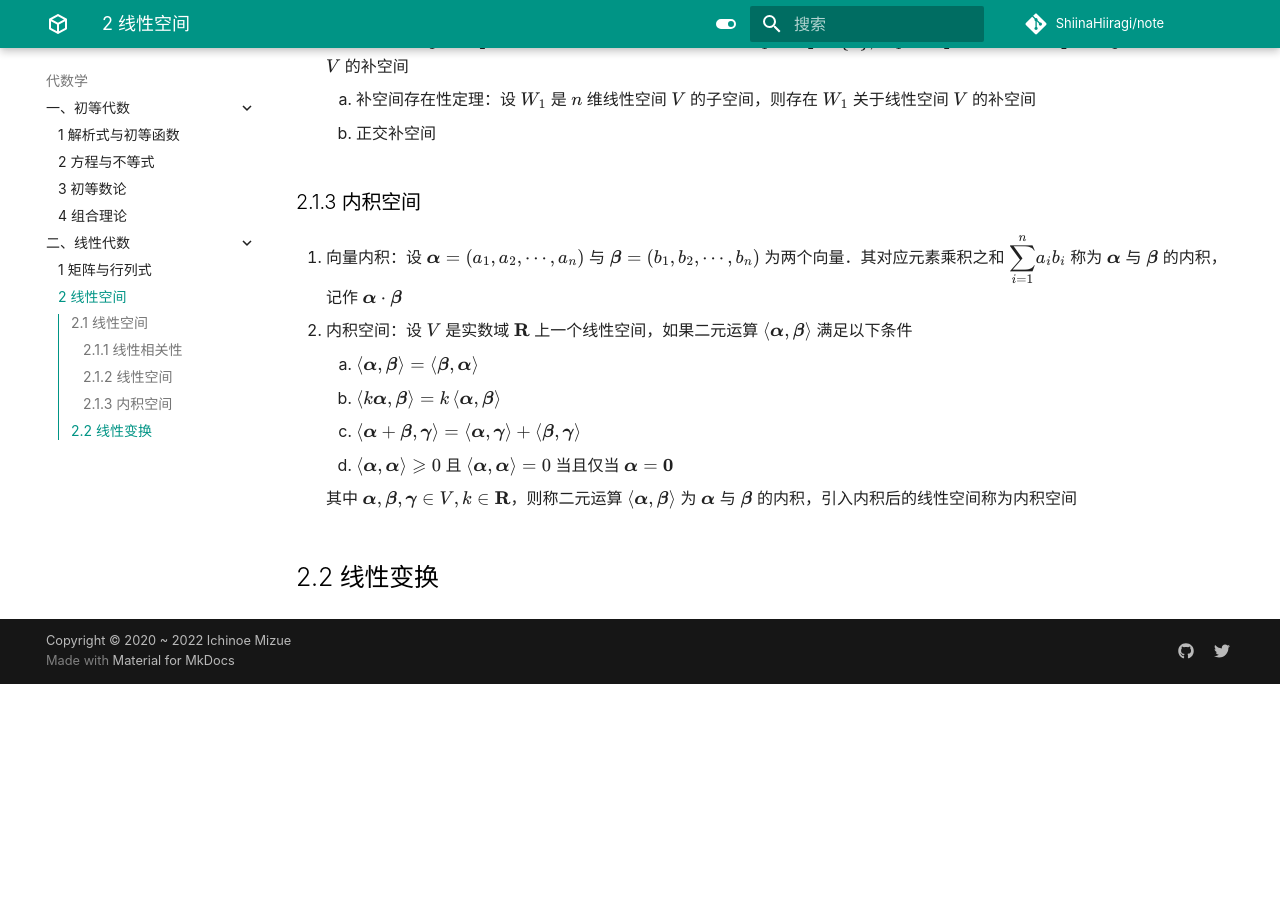
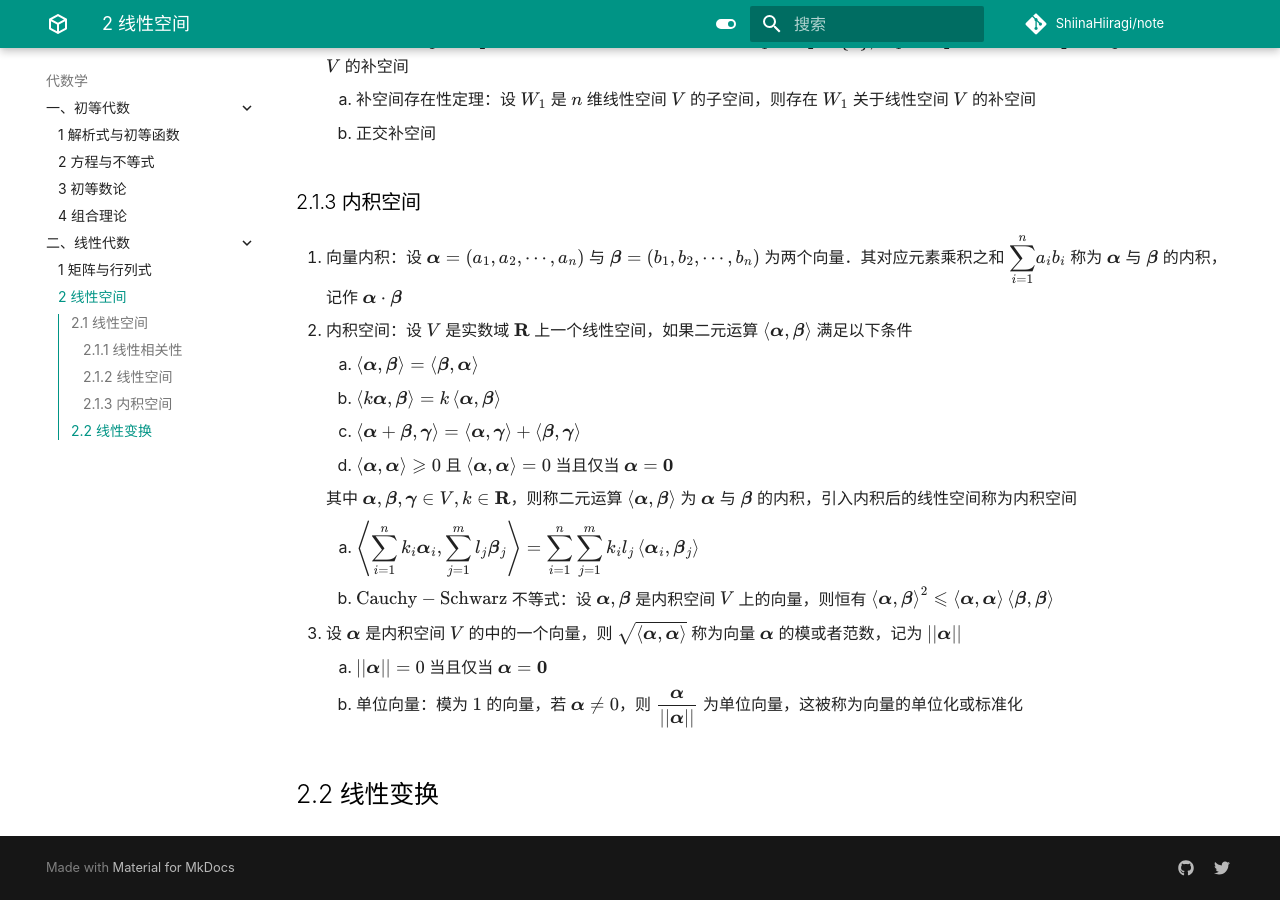
Before and after one commit to ShiinaHiiragi/note, an MkDocs documentation site: the page built from docs/alg/lin/lin.md, in a window 1280 px wide and 900 px high, scrolled down 2610 px. Built offline with MkDocs 1.6.1 and Material for MkDocs 9.7.7, drawn with Linux system fonts in a browser that asks for light colours; comment, search, counter and statistics services are not loaded; before the commit the page ends 3294 px from its top, so only the background shows below that.

Commit message:
change vec

```diff
--- a/docs/alg/lin/lin.md
+++ b/docs/alg/lin/lin.md
@@ -79,4 +79,11 @@
 
     其中 $\boldsymbol \alpha, \boldsymbol \beta, \boldsymbol \gamma \in V, k \in \mathbf R$，则称二元运算 $\left<\boldsymbol \alpha, \boldsymbol \beta\right>$ 为 $\boldsymbol \alpha$ 与 $\boldsymbol \beta$ 的内积，引入内积后的线性空间称为内积空间
 
+    1. ${\displaystyle \left<\sum_{i=1}^n k_i \boldsymbol \alpha_i, \sum_{j=1}^m l_j \boldsymbol \beta_j\right> = \sum_{i=1}^n \sum_{j=1}^m k_i l_j \left<\boldsymbol \alpha_i, \boldsymbol \beta_j\right>}$
+    2. $\text{Cauchy} - \text{Schwarz}$ 不等式：设 $\boldsymbol \alpha, \boldsymbol \beta$ 是内积空间 $V$ 上的向量，则恒有 $\left<\boldsymbol \alpha, \boldsymbol \beta\right>^2 \leqslant \left<\boldsymbol \alpha, \boldsymbol \alpha\right> \left<\boldsymbol \beta, \boldsymbol \beta\right>$
+
+3. 设 $\boldsymbol \alpha$ 是内积空间 $V$ 的中的一个向量，则 $\sqrt{\left<\boldsymbol \alpha, \boldsymbol \alpha\right>}$ 称为向量 $\boldsymbol \alpha$ 的模或者范数，记为 $||\boldsymbol \alpha||$
+    1. $||\boldsymbol \alpha|| = 0$ 当且仅当 $\boldsymbol \alpha = \boldsymbol 0$
+    2. 单位向量：模为 $1$ 的向量，若 $\boldsymbol \alpha \neq 0$，则 $\dfrac{\boldsymbol \alpha}{||\boldsymbol \alpha||}$ 为单位向量，这被称为向量的单位化或标准化
+
 ## 2.2 线性变换
--- a/mkdocs.yml
+++ b/mkdocs.yml
@@ -76,7 +76,6 @@ extra:
     - icon: fontawesome/brands/twitter
       link: https://twitter.com/ShiinaHiiragi
   generator: true
-copyright: Copyright &copy; 2020 ~ 2022 Ichinoe Mizue
 
 extra_css:
   - assets/config.css
```
Also changed, not shown: docs/alg/elem/eq.md (+1 -1 lines).
